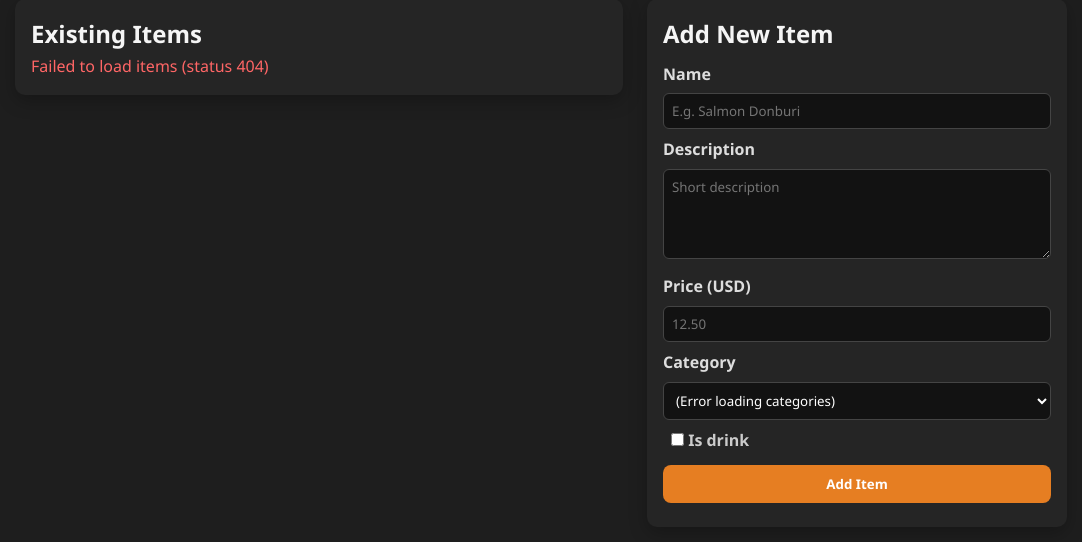
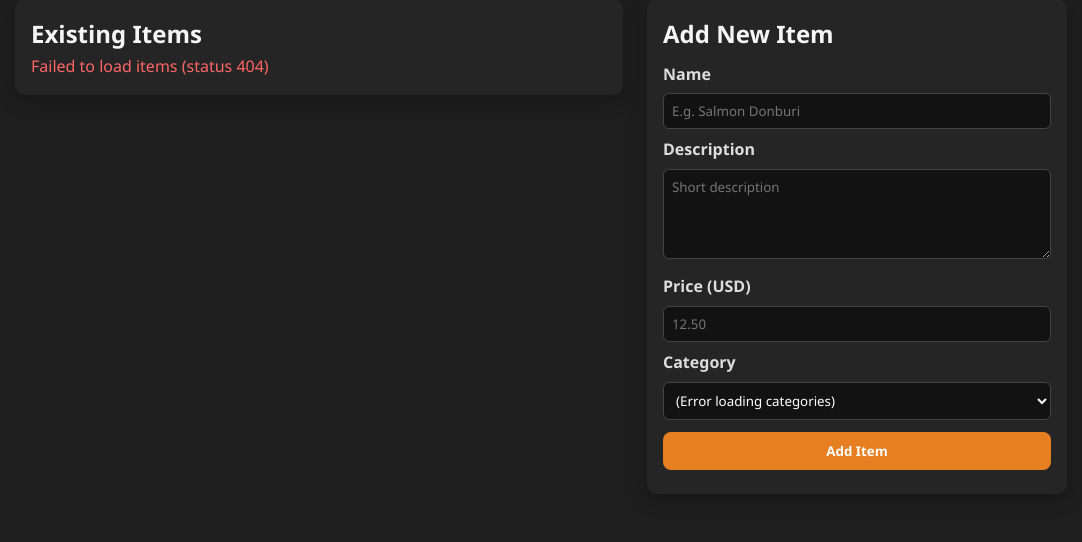
Before and after one commit to aliardam/ichiraku, a Python web app: template templates/admin.html in a window 1280 px wide. Shown: the part 96-638 px from the top of the page, without its empty margins (99-1181 px from the left). Run offline with Jinja, Linux system fonts and the light colour scheme; the template is opened without the code that fills it, so the values that code supplies are empty.

Commit message:
removed is drink

```diff
--- a/static/js/admin.js
+++ b/static/js/admin.js
@@ -6,7 +6,6 @@
 const descEl = document.getElementById("description");
 const priceEl = document.getElementById("price");
 const categoryEl = document.getElementById("category");
-const isDrinkEl = document.getElementById("is_drink");
 const submitBtn = document.getElementById("submit-btn");
 const cancelBtn = document.getElementById("cancel-edit");
 const msgEl = document.getElementById("form-msg");
@@ -71,7 +70,7 @@
   table.innerHTML = `
     <thead>
       <tr>
-        <th>ID</th><th>Name</th><th>Desc</th><th>Price</th><th>Category</th><th>Drink?</th><th>Actions</th>
+        <th>ID</th><th>Name</th><th>Desc</th><th>Price</th><th>Category</th><th>Actions</th>
       </tr>
     </thead>
   `;
@@ -85,7 +84,6 @@
       <td class="meta">${escapeHtml(it.description || "")}</td>
       <td class="meta">${Number(it.price).toFixed(2)}</td>
       <td class="meta">${escapeHtml(it.category || "")}</td>
-      <td class="meta">${it.is_drink ? "Yes" : "No"}</td>
       <td>
         <button class="small-btn" data-id="${
           it.id
@@ -139,10 +137,6 @@
   nameEl.value = it.name || "";
   descEl.value = it.description || "";
   priceEl.value = Number(it.price).toFixed(2) || "";
-  isDrinkEl.checked = !!it.is_drink;
-
-  // try to select category by name: the categories list contains ids, but admin_get_items returns category name
-  // so we'll try to pick the matching category option by name first
   let found = false;
   [...categoryEl.options].forEach((opt) => {
     if (opt.textContent.toLowerCase() === (it.category || "").toLowerCase()) {
@@ -168,7 +162,6 @@
   nameEl.value = "";
   descEl.value = "";
   priceEl.value = "";
-  isDrinkEl.checked = false;
   if (categoryEl.options.length) categoryEl.selectedIndex = 0;
   formTitle.textContent = "Add New Item";
   submitBtn.textContent = "Add Item";
@@ -183,7 +176,6 @@
   const description = descEl.value.trim();
   const price = parseFloat(priceEl.value);
   const category_id = parseInt(categoryEl.value);
-  const is_drink = isDrinkEl.checked;
 
   if (!name || !description || Number.isNaN(price) || !category_id) {
     showMsg("Please fill name, description, price and category", "#f66");
@@ -192,7 +184,7 @@
 
   if (editingId) {
     // PUT to edit
-    const body = { name, description, price, category_id, is_drink };
+    const body = { name, description, price, category_id };
     const r = await safeFetch(`/api/admin/edit_item/${editingId}`, {
       method: "PUT",
       headers: { "Content-Type": "application/json" },
@@ -207,7 +199,7 @@
     await loadItems();
   } else {
     // POST to add
-    const body = { name, description, price, category_id, is_drink };
+    const body = { name, description, price, category_id};
     const r = await safeFetch("/api/admin/add_item", {
       method: "POST",
       headers: { "Content-Type": "application/json" },
--- a/templates/admin.html
+++ b/templates/admin.html
@@ -128,12 +128,6 @@
           <label for="category">Category</label>
           <select id="category"></select>
 
-          <div class="inline-flex">
-            <label class="checkbox-inline">
-              <input id="is_drink" type="checkbox" /> Is drink
-            </label>
-          </div>
-
           <div>
             <button id="submit-btn">Add Item</button>
             <button
```
